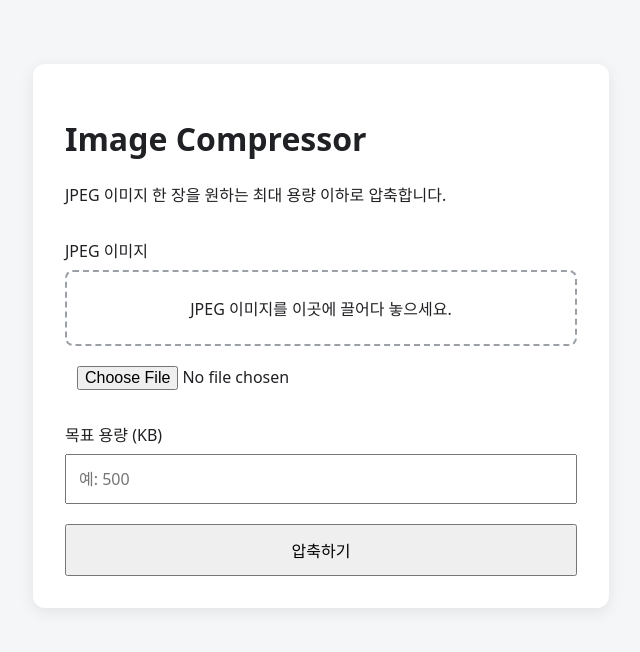
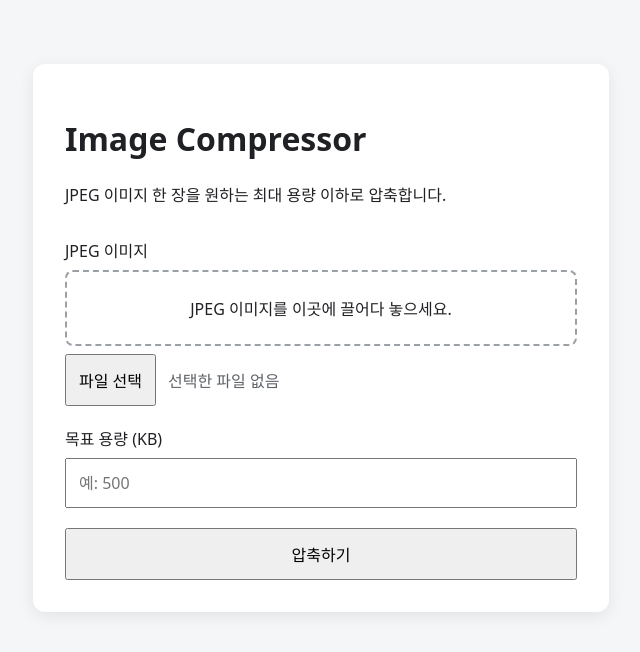
Before and after one commit to ldrugsnw/image_compressor, a React (Vite) app in the folder frontend/: page / in a window 1280 px wide. Shown: the top 652 px of the page, without its empty margins (319-959 px from the left). Built offline with nearby package versions, Linux system fonts and the light colour scheme.

Commit message:
feat: 이미지 선택 경험 개선

```diff
--- a/frontend/src/App.tsx
+++ b/frontend/src/App.tsx
@@ -74,6 +74,7 @@ function App() {
   } | null>(null);
   const [isDragging, setIsDragging] = useState(false);
   const dragEnterCount = useRef(0);
+  const fileInputRef = useRef<HTMLInputElement>(null);
 
   useEffect(() => {
     if (!file) {
@@ -141,6 +142,10 @@ function App() {
     event.stopPropagation();
     dragEnterCount.current = 0;
     setIsDragging(false);
+
+    if (fileInputRef.current) {
+      fileInputRef.current.value = "";
+    }
 
     const fileFromItem =
       Array.from(event.dataTransfer.items)
@@ -263,7 +268,21 @@ function App() {
           >
             <span>JPEG 이미지를 이곳에 끌어다 놓으세요.</span>
           </div>
+          <div className="file-picker">
+            <button
+              className="file-select-button"
+              type="button"
+              onClick={() => fileInputRef.current?.click()}
+            >
+              파일 선택
+            </button>
+            <span className="selected-file-name">
+              {file?.name ?? "선택한 파일 없음"}
+            </span>
+          </div>
           <input
+            ref={fileInputRef}
+            className="file-input"
             id="jpeg-file"
             type="file"
             accept="image/jpeg,.jpg,.jpeg"
@@ -273,7 +292,7 @@ function App() {
 
         {file && (
           <p className="file-info">
-            {file.name} · {formatFileSize(file.size)}
+            파일 용량: {formatFileSize(file.size)}
           </p>
         )}
 
@@ -300,9 +319,8 @@ function App() {
 
       {error && <p className="error">{error}</p>}
 
-      {downloadUrl && compressedSize !== null && file && (
-        <>
-          <div className="previews">
+      {file && originalPreviewUrl && (
+        <div className={`previews${downloadUrl ? "" : " single"}`}>
           <figure>
             <figcaption>
               원본
@@ -320,6 +338,7 @@ function App() {
               }}
             />
           </figure>
+          {downloadUrl && compressedSize !== null && (
             <figure>
               <figcaption>
                 압축 결과
@@ -337,7 +356,12 @@ function App() {
                 }}
               />
             </figure>
+          )}
         </div>
+      )}
+
+      {downloadUrl && compressedSize !== null && file && (
+        <>
           <p className="compression-summary">
             압축 완료: {formatFileSize(file.size)} →{" "}
             {formatFileSize(compressedSize)}
--- a/frontend/src/styles.css
+++ b/frontend/src/styles.css
@@ -31,6 +31,29 @@ form {
 .file-field {
   display: grid;
   gap: 0.5rem;
+}
+
+.file-picker {
+  display: flex;
+  align-items: center;
+  gap: 0.75rem;
+  min-width: 0;
+}
+
+.file-input {
+  display: none;
+}
+
+.file-select-button {
+  flex: none;
+  cursor: pointer;
+}
+
+.selected-file-name {
+  overflow: hidden;
+  color: #5f6368;
+  text-overflow: ellipsis;
+  white-space: nowrap;
 }
 
 .drop-zone {
@@ -81,6 +104,11 @@ button:disabled {
   margin: 0;
 }
 
+.previews.single figure {
+  width: min(100%, 20rem);
+  margin: 0 auto;
+}
+
 .previews figcaption {
   margin-bottom: 0.5rem;
   font-weight: 600;
```
Lines whose indentation alone changed are shown as unchanged.
